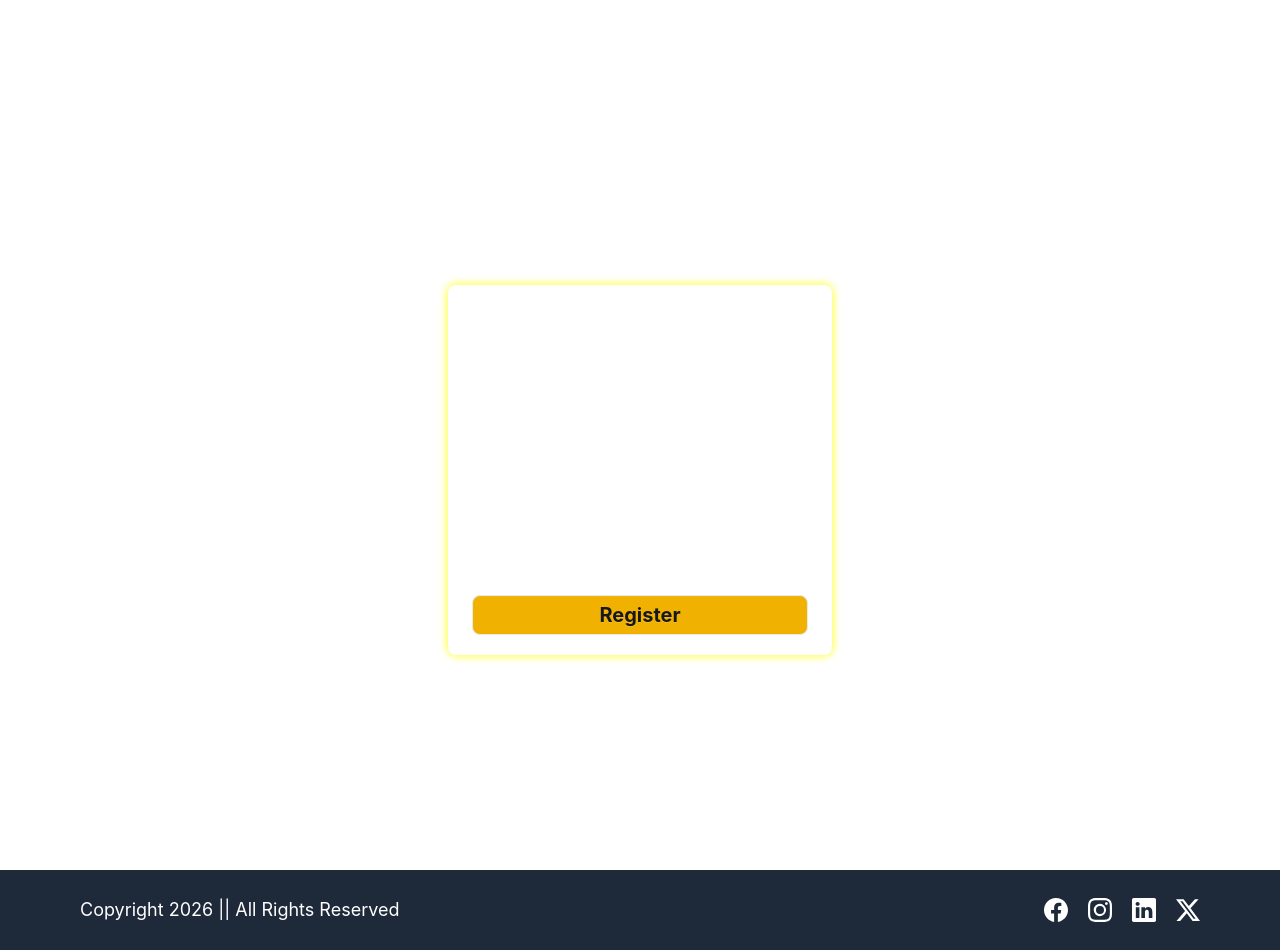
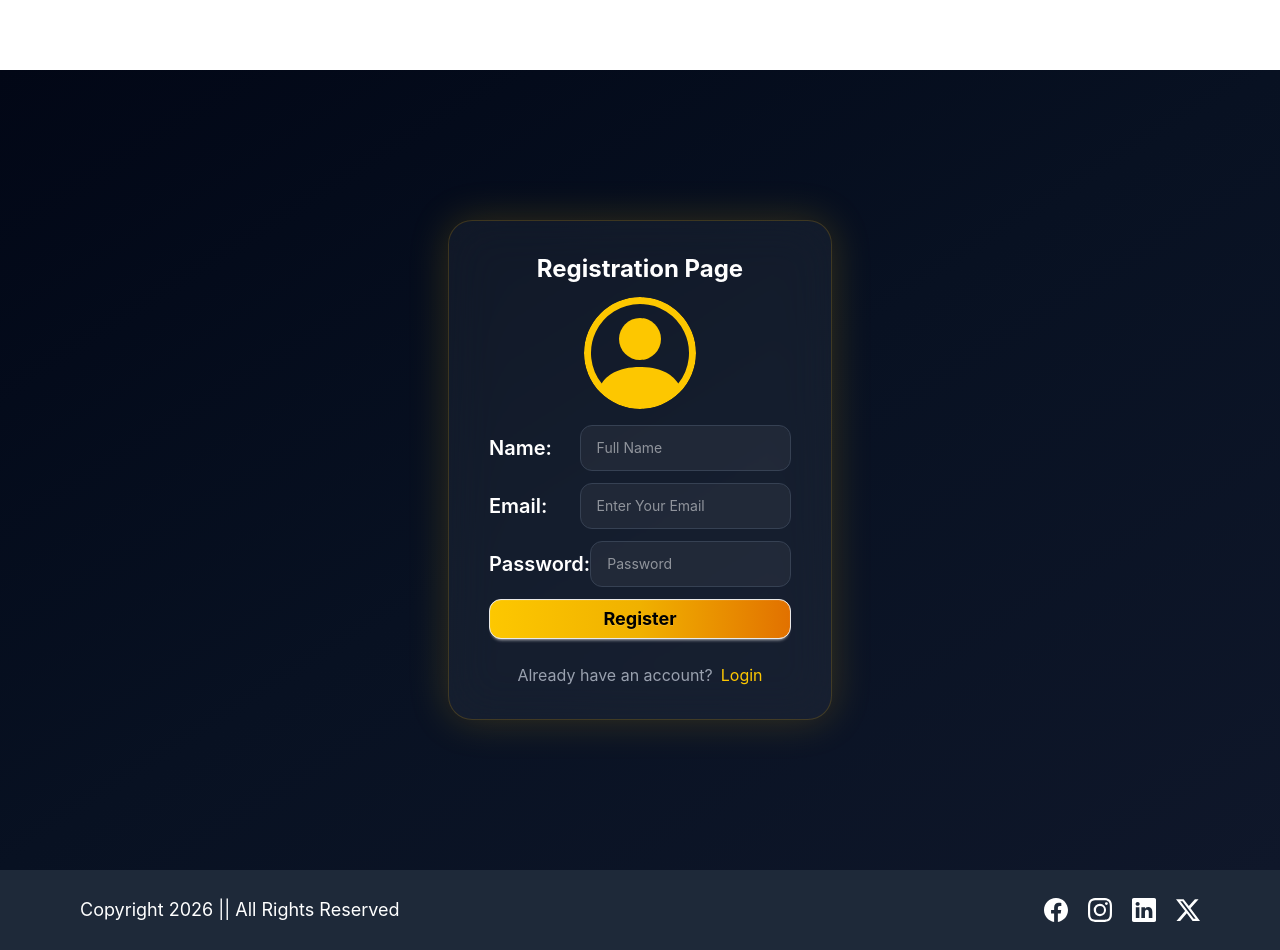
Before and after one commit to anonymousd3vil-ops/ProjectLMS, a React (Vite) app in the folder LMSFrontend/: page /signup in a window 1280 px wide. Built offline with nearby package versions, Linux system fonts and the light colour scheme.

Commit message:
Enhanced UI

```diff
--- a/LMSFrontend/src/pages/aboutus.jsx
+++ b/LMSFrontend/src/pages/aboutus.jsx
@@ -7,7 +7,7 @@ function AboutUs(){
     return (
         <HomeLayout>
             <title>About Us</title>
-            <div className="pt-20 flex flex-col text-white items-center">
+            <div className="pt-20 flex flex-col text-white items-center bg-linear-to-br from-[#020716] via-[#081122] to-[#0f172a]">
                 <div className="flex flex-col md:flex-row items-center gap-5 md:mx-20">
                     <section className="w-1/2 space-y-10">
                         <h1 className="text-5xl text-yellow-500 font-semibold">
@@ -27,7 +27,7 @@ function AboutUs(){
                     </div>
                 </div>
                 <div className="carousel w-[60%] my-10 rounded-4xl">
-                    {celebrities.map( (celebrity) => <CarouselSlides name={celebrity.name} quote={celebrity.quote} image={celebrity.image} slideNumber={celebrity.slideNumber} totalSlides={celebrities.length}/> )}
+                    {celebrities.map( (celebrity) => <CarouselSlides key={celebrity.slideNumber} name={celebrity.name} quote={celebrity.quote} image={celebrity.image} slideNumber={celebrity.slideNumber} totalSlides={celebrities.length}/> )}
                 </div>
             </div>
         </HomeLayout>
--- a/LMSFrontend/src/pages/homePage.jsx
+++ b/LMSFrontend/src/pages/homePage.jsx
@@ -4,8 +4,8 @@ import HomeLayout from "../layouts/homeLayout.jsx";
 function HomePage(){
     return (
         <HomeLayout>
-            <div className=" text-white flex items-center justify-center gap-10 mx-10 h-[90vh]">
-                <div className="w-1/2 space-y-6">
+            <div className=" text-white flex items-center justify-center gap-10 h-[90vh] min-h-screen bg-linear-to-br from-[#020716] via-[#081122] to-[#0f172a] p-4">
+                <div className="w-1/2 space-y-6 mx-10">
                     <h1 className="text-5xl font-semibold">
                         Findout Best <span className="text-yellow-500 font-bold">Online Courses</span>
                     </h1>
--- a/LMSFrontend/src/pages/signUp.jsx
+++ b/LMSFrontend/src/pages/signUp.jsx
@@ -6,7 +6,7 @@ import { createAccount } from "../redux/slices/authSlice.js";
 import { BsPersonCircle } from "react-icons/bs";
 import { useState } from "react";
 import { useDispatch } from "react-redux";
-import { useNavigate } from "react-router-dom";
+import { Link, useNavigate } from "react-router-dom";
 import toast from 'react-hot-toast';
 
 function SignUp(){
@@ -86,7 +86,6 @@ function SignUp(){
 
         //dispach create account action
         const response = await dispach(createAccount(formData));
-        console.log(response);
 
         if(response?.payload?.success){
             navigate('/');
@@ -105,13 +104,13 @@ function SignUp(){
     return (
         <HomeLayout>
             <title>SignUp</title>
-            <div className="flex items-center justify-center h-screen">
-                <form noValidate onSubmit={createNewAccount} className="flex  flex-col justify-center items-center gap-3 rounded-lg p-4 text-white w-96 shadow-[0_0_10px_yellow]">
+            <div className="h-screen min-h-screen bg-linear-to-br from-[#020716] via-[#081122] to-[#0f172a] flex items-center justify-center p-4">
+                <form noValidate onSubmit={createNewAccount} className="flex flex-col justify-center items-center gap-3 p-8 text-white w-96 backdrop-blur-xl bg-white/5 border border-yellow-500/20 rounded-3xl shadow-[0_0_40px_rgba(234,179,8,0.2)]">
                     <h1 className="text-2xl text-center font-bold">Registration Page</h1>
                     <label htmlFor="image_uploads" className="cursor-pointer">
                         {previewImage ? (
-                            <img  className="w-24 h-24 rounded-full m-auto" src={previewImage}/>
-                        ) : <BsPersonCircle className="w-24 h-24 rounded-full m-auto"/>}
+                            <img  className="w-28 h-28 rounded-full border-4 border-yellow-500 object-cover transition-all duration-300 group-hover:scale-105 m-auto" src={previewImage}/>
+                        ) : <BsPersonCircle className="w-28 h-28 text-yellow-400 transition-all duration-300 group-hover:scale-150 rounded-full m-auto"/>}
                     </label>
                     <input
                         type="file"
@@ -131,7 +130,7 @@ function SignUp(){
                                 name="fullName"
                                 id="fullName"
                                 placeholder="Full Name"
-                                className="bg-transparent px-2 py-1 border rounded-xl md:w-7/10"
+                                className=" w-full bg-white/5 border-gray-700 px-4 py-3 focus:border-yellow-500 text-sm focus:outline-none focus:ring-2 focus:ring-yellow-500/30 transition-all border rounded-xl md:w-7/10"
                                 onChange={handelUserInput}
                                 value={signupData.fullName}
                             />
@@ -144,7 +143,7 @@ function SignUp(){
                                 name="email"
                                 id="email"
                                 placeholder="Enter Your Email"
-                                className="bg-transparent px-2 py-1 border rounded-xl md:w-7/10"
+                                className=" w-full bg-white/5 border-gray-700 px-4 py-3 focus:border-yellow-500 text-sm focus:outline-none focus:ring-2 focus:ring-yellow-500/30 transition-all border rounded-xl md:w-7/10"
                                 onChange={handelUserInput}
                                 value={signupData.email}
                             />
@@ -157,14 +156,23 @@ function SignUp(){
                                 name="password"
                                 id="password"
                                 placeholder="Password"
-                                className="bg-transparent px-2 py-1 border rounded-xl md:w-7/10"
+                                className=" w-full bg-white/5 border-gray-700 px-4 py-3 focus:border-yellow-500 focus:outline-none focus:ring-2 text-sm focus:ring-yellow-500/30 transition-all border rounded-xl md:w-7/10"
                                 onChange={handelUserInput}
                                 value={signupData.password}
                             />
                         </div>
                         <div className="flex md:flex-row flex-col  justify-center md:my-1 w-full md:items-center my-3">
-                            <button type="submit" className="btn rounded-lg text-xl font-bold p-1 w-full border bg-yellow-500 hover:bg-yellow-600 transition-full ease-in-out duration-300">Register</button>
+                            <button type="submit" className="btn rounded-xl text-lg text-black font-bold p-1 w-full py-3 border bg-linear-to-r from-yellow-400 via-yellow-500 to-amber-600 hover:scale-[1.02] hover:shadow-[0_0_25px_rgba(234,179,8,0.6)] transition-full duration-300">Register</button>
                         </div>
+                        <p className="text-center text-gray-400 mt-4">
+                            Already have an account?
+                            <Link
+                                to="/login"
+                                className="text-yellow-400 ml-2 hover:text-yellow-300"
+                            >
+                                Login
+                            </Link>
+                        </p>
                     </div>
 
                 </form>
```
